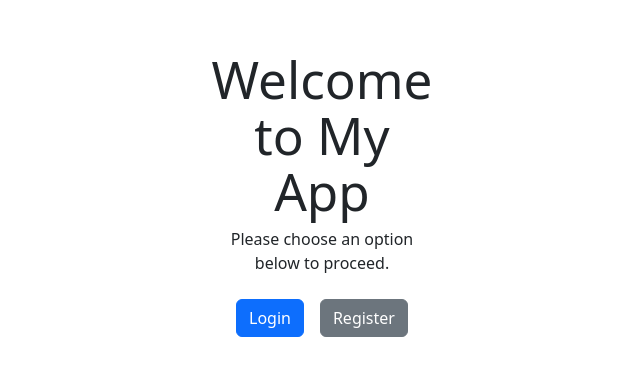
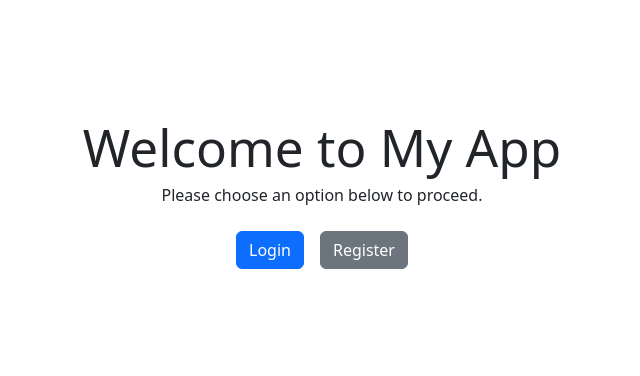
Before and after one commit to Airborne101st/fin-tracker, a React (Vite) app in the folder frontend/: page / in a window 1280 px wide. Shown: the part 226-602 px from the top of the page, without its empty margins (318-958 px from the left). Built offline with nearby package versions, Linux system fonts and the light colour scheme.

Commit message:
[MODIFY] Modified App.css

```diff
--- a/frontend/src/App.css
+++ b/frontend/src/App.css
@@ -1,9 +1,17 @@
-#root {
-  max-width: 1280px;
+body, html #root {
   margin: 0 auto;
   padding: 2rem;
   text-align: center;
+  height: 100%;
+  width: 100%;
 }
+
+.App {
+  display: flex;
+  flex-direction: column; /* Stack items vertically */
+  height: 100%; /* Use the full height of the screen */
+}
+
 
 .logo {
   height: 6em;
@@ -47,3 +55,10 @@
   padding: 10px; /* Adjust padding for content */
   margin: auto;  /* Center the card horizontally */
 }
+
+.chart-container {
+  width: 100%; /* Full width of the column */
+  max-width: 300px; /* Limit the size */
+  margin: 0 auto; /* Center horizontally in the column */
+  padding: 10px; /* Optional: Add padding around the chart */
+}
```
